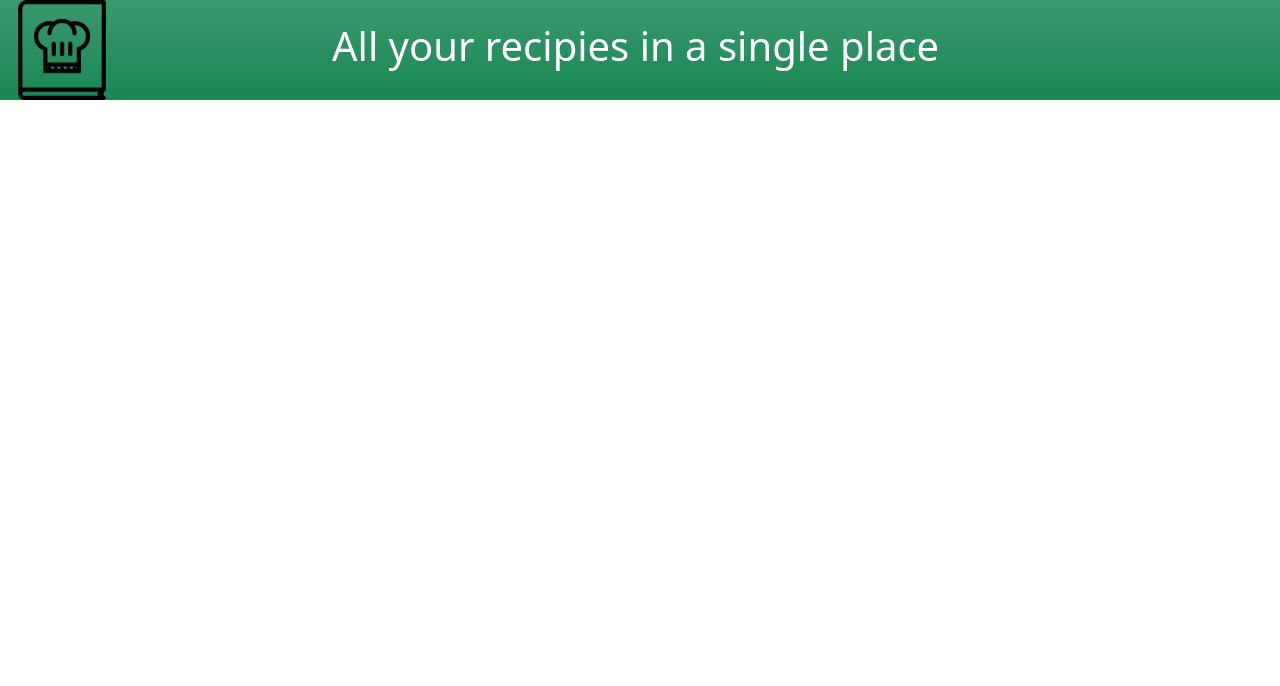
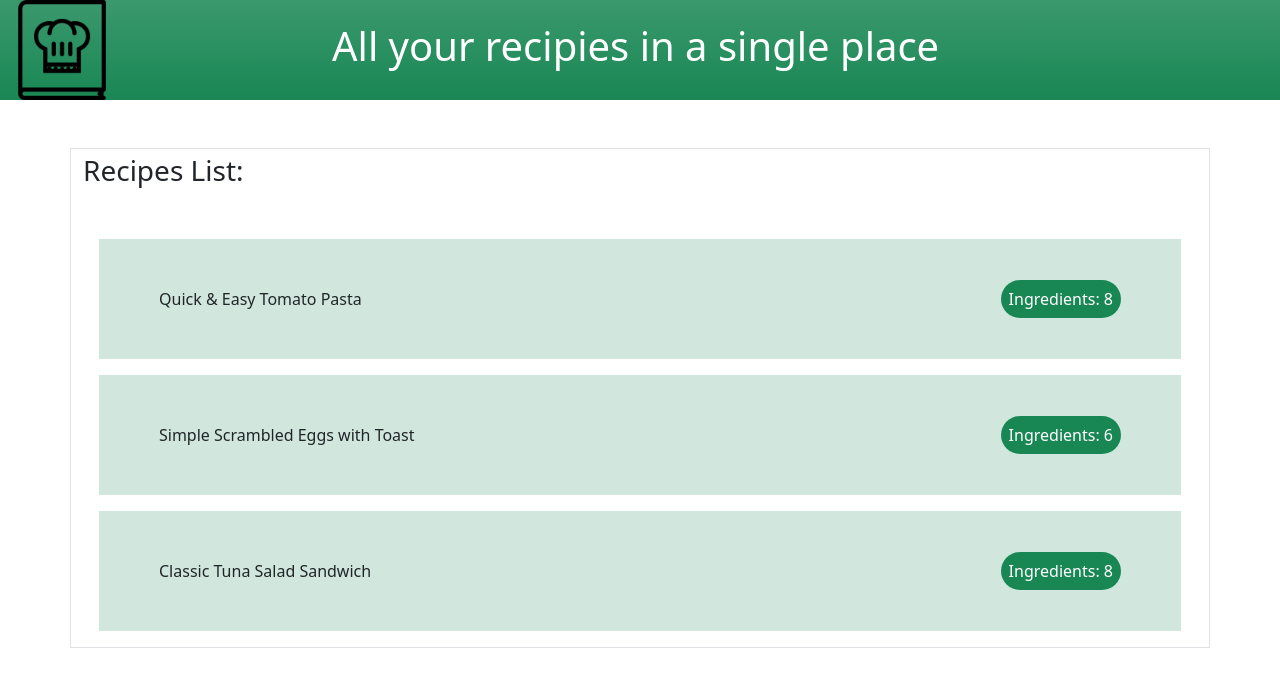
Before and after one commit to GeorgeGuerrero904/RecipesApp, a React (Vite) app: page / in a window 1280 px wide. Shown: the top 686 px of the page. Built offline with nearby package versions, Linux system fonts and the light colour scheme.

Commit message:
organizing folders and built simple list of recipes

```diff
--- a/src/App.jsx
+++ b/src/App.jsx
@@ -1,10 +1,12 @@
-import Banner from "./components/Banner"
+import Banner from "./components/Banner/Banner"
 import "./App.css"
+import RecipeList from "./components/Recipe/RecipeList"
 
 function App() {
   return (
     <>
       <Banner />
+      <RecipeList />
     </>
   )
 }
--- a/src/components/Banner.jsx
+++ b/src/components/Banner/Banner.jsx
@@ -1,4 +1,4 @@
-import logo from "../assets/RecipesLogo.png"
+import logo from "../../assets/RecipesLogo.png"
 import { logo as logoClass } from "./Banner.module.css"
 
 const Banner = () => {
--- /dev/null
+++ b/src/components/Recipe/Recipe.jsx
@@ -0,0 +1,13 @@
+const Recipe = function ({ recipe }) {
+    //deconstructing recipe object
+    const { id, title, description, ingredients, steps } = recipe;
+    return (
+        <div className="row bg-success-subtle m-3 p-5">
+            <div className="col-8">{title}</div>
+            <div className="col-4 text-end">
+                <span className="rounded-pill text-bg-success p-2">Ingredients: {ingredients.length}</span>
+            </div>
+        </div>
+    )
+}
+export default Recipe;
--- /dev/null
+++ b/src/components/Recipe/RecipeList.jsx
@@ -0,0 +1,90 @@
+import "../Recipe/Recipe.css"
+import Recipe from "./Recipe"
+
+//No free recipes API found so emulating response here
+const
+    recipes = [
+        {
+            "id": 1,
+            "title": "Quick & Easy Tomato Pasta ",
+            "description": "A classic, fast, and flavorful pasta dish using crushed tomatoes.",
+            "ingredients": [
+                { "item": "Spaghetti or preferred pasta", "quantity": "200g (7oz)" },
+                { "item": "Olive oil", "quantity": "1 tbsp" },
+                { "item": "Garlic", "quantity": "2 cloves", "notes": "minced" },
+                { "item": "Crushed tomatoes (canned)", "quantity": "400g (14oz)" },
+                { "item": "Dried oregano", "quantity": "1/2 tsp", "notes": "optional" },
+                { "item": "Salt and black pepper", "quantity": "To taste" },
+                { "item": "Fresh basil leaves", "quantity": "For garnish", "notes": "optional" },
+                { "item": "Parmesan cheese", "quantity": "For serving", "notes": "optional" }
+            ],
+            "steps": [
+                "Bring a large pot of salted water to a boil. Add the pasta and cook until al dente. Drain, reserving about 1/2 cup of pasta water.",
+                "Heat olive oil in a medium saucepan over medium heat. Add the minced garlic and sauté for about 1 minute until fragrant.",
+                "Pour in the crushed tomatoes, add the dried oregano, and season with salt and pepper. Stir well.",
+                "Bring the sauce to a gentle simmer for 8-10 minutes. If the sauce becomes too thick, add a splash of the reserved pasta water.",
+                "Add the drained pasta directly into the saucepan and toss to coat evenly.",
+                "Serve immediately, garnished with fresh basil and grated Parmesan, if desired."
+            ]
+        },
+        {
+            "id": 2,
+            "title": "Simple Scrambled Eggs with Toast ",
+            "description": "A quick and satisfying breakfast or light meal.",
+            "ingredients": [
+                { "item": "Large eggs", "quantity": "2-3" },
+                { "item": "Milk or cream", "quantity": "1 tbsp", "notes": "optional, for creamier eggs" },
+                { "item": "Salt and black pepper", "quantity": "Pinch of each" },
+                { "item": "Butter or oil", "quantity": "1 tsp" },
+                { "item": "Bread", "quantity": "2 slices", "notes": "toasted" },
+                { "item": "Optional Toppings", "quantity": "Ketchup, hot sauce, cheese, etc.", "notes": "for serving" }
+            ],
+            "steps": [
+                "Crack the eggs into a small bowl. Add milk (if using), salt, and pepper. Whisk with a fork until fully combined.",
+                "Place a non-stick frying pan over medium-low heat. Add the butter or oil and let it melt.",
+                "Pour the egg mixture into the pan. Let it sit for about 30 seconds until the edges begin to set.",
+                "Using a spatula, gently push the cooked edges toward the center, tilting the pan to allow uncooked egg to flow underneath. Continue this until the eggs are mostly set but still moist.",
+                "Slide the scrambled eggs onto a plate next to your toast and add any desired toppings."
+            ]
+        },
+        {
+            "id": 3,
+            "title": "Classic Tuna Salad Sandwich",
+            "description": "An easy-to-make lunch staple with minimal prep.",
+            "ingredients": [
+                { "item": "Tuna (canned, in water or oil)", "quantity": "1 can (140g/5oz)", "notes": "drained" },
+                { "item": "Mayonnaise", "quantity": "2 tbsp" },
+                { "item": "Celery stalk", "quantity": "1", "notes": "finely diced (optional)" },
+                { "item": "Red onion", "quantity": "1 tbsp", "notes": "finely minced (optional)" },
+                { "item": "Dijon mustard", "quantity": "1/2 tsp", "notes": "optional" },
+                { "item": "Salt and black pepper", "quantity": "To taste" },
+                { "item": "Bread", "quantity": "2 slices" },
+                { "item": "Lettuce and tomato slices", "quantity": "For serving", "notes": "optional" }
+            ],
+            "steps": [
+                "In a medium bowl, flake the drained tuna with a fork.",
+                "Add the mayonnaise, diced celery, minced red onion, and Dijon mustard (if using).",
+                "Stir all ingredients together until well combined.",
+                "Season the tuna salad with salt and black pepper to your taste.",
+                "Spread the tuna salad evenly over one slice of bread.",
+                "Add lettuce and tomato (if using), top with the second slice of bread, and serve immediately."
+            ]
+        }
+    ]
+
+const RecipeList = function () {
+    return (
+        <>
+            <div className="container border mt-5">
+                <div className="fs-3 mb-5">Recipes List:</div>
+                {
+                    recipes.map(recipe => (
+                        <Recipe recipe={recipe} key={recipe.id}/>
+                    ))
+                }
+            </div>
+        </>
+    )
+}
+
+export default RecipeList;
```
Also changed, not shown: src/components/Banner/Banner.module.css (renamed from src/components/Banner.module.css), src/components/Recipe/Recipe.css (added).
